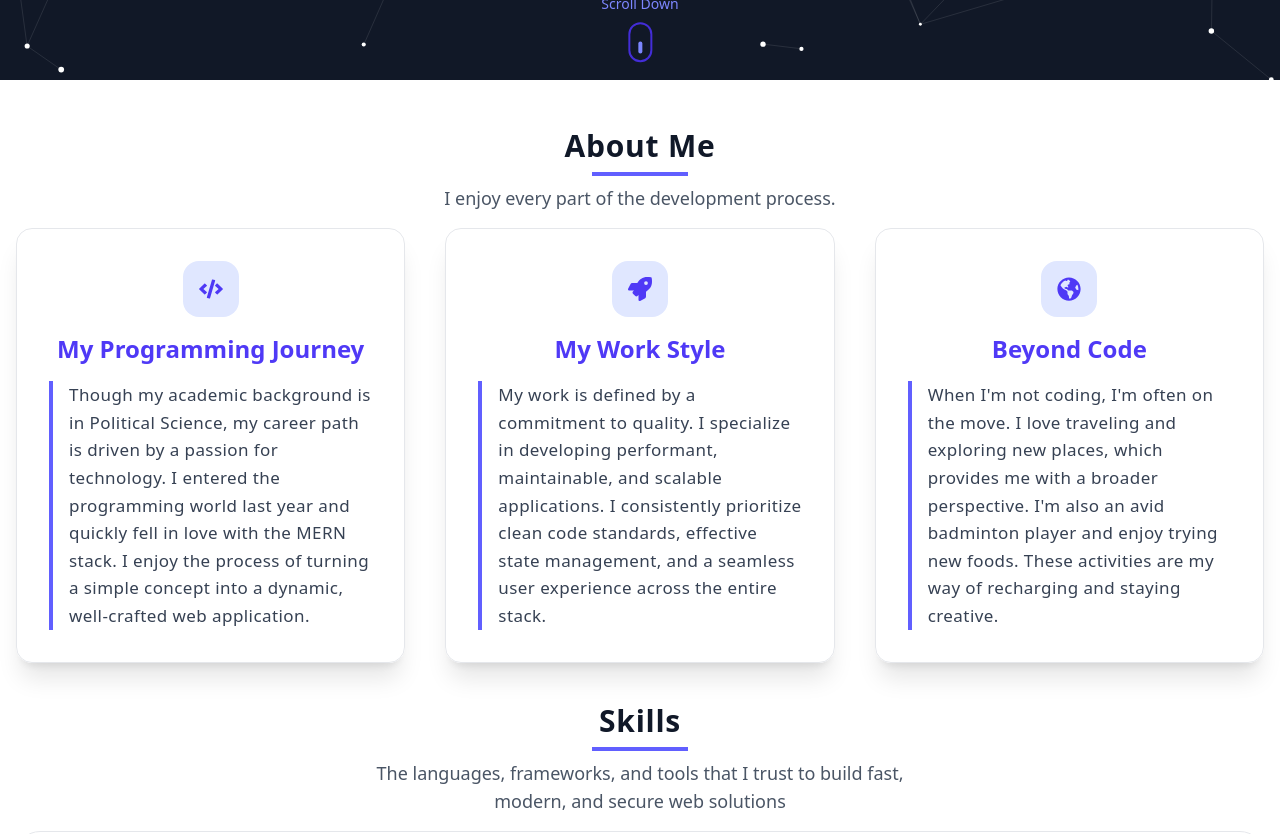
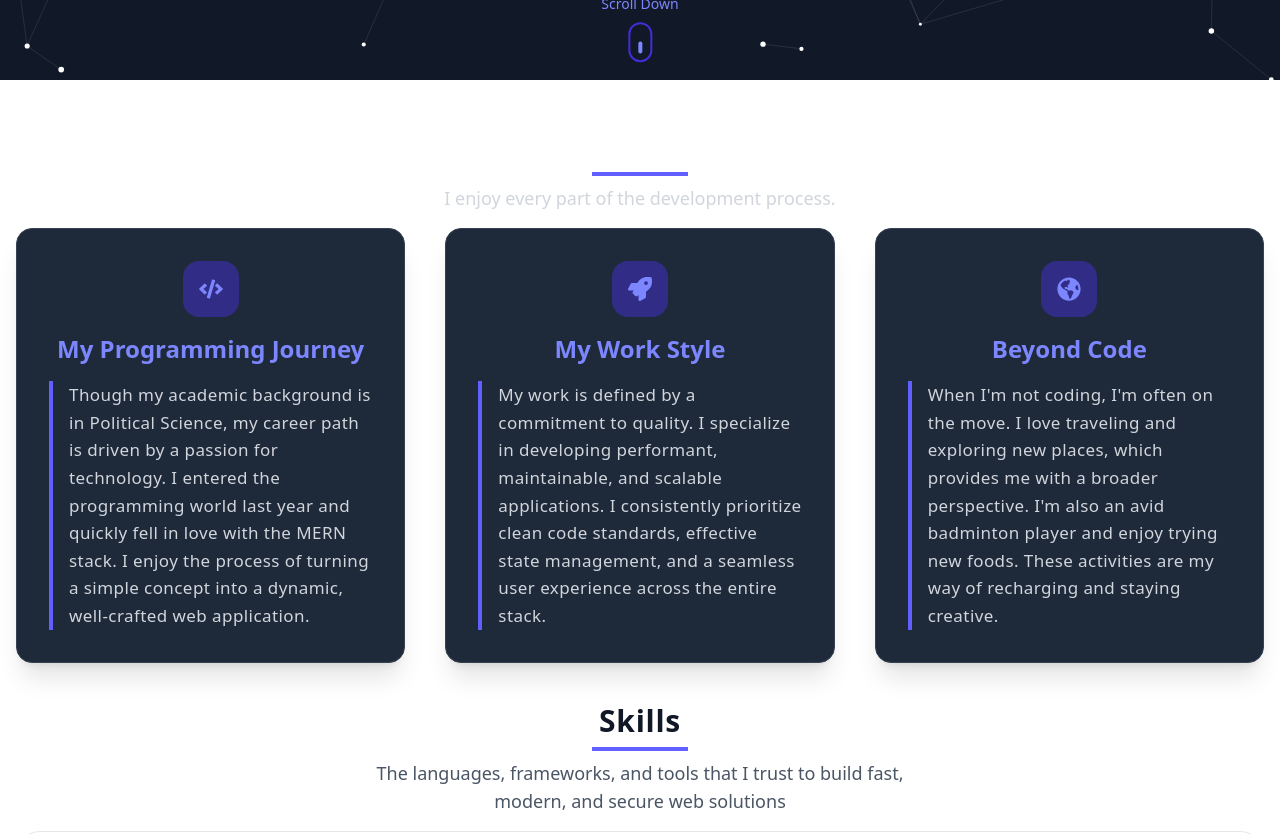
Before and after one commit to SohanurRahman007/my-portfolio-website, a React (Vite) app: page / in a window 1280 px wide. Shown: the part 720-1554 px from the top of the page. Built offline with nearby package versions, Linux system fonts and the light colour scheme.

Commit message:
update about section

```diff
--- a/src/components/About.jsx
+++ b/src/components/About.jsx
@@ -25,11 +25,11 @@ const cardData = [
 const About = () => {
   return (
     <section id="about" className="pt-10 px-4">
-      <h2 className="text-2xl md:text-3xl font-extrabold text-center mb-2 text-gray-900 dark:text-white tracking-wide">
+      <h2 className="text-2xl md:text-3xl font-extrabold text-center mb-2 text-white tracking-wide">
         About Me
       </h2>
       <div className="w-24 h-1 bg-indigo-500 mx-auto mt-2"></div>
-      <p className="text-gray-600 dark:text-gray-300 mt-2 text-lg max-w-xl mx-auto text-center">
+      <p className="text-gray-300 mt-2 text-lg max-w-xl mx-auto text-center">
         I enjoy every part of the development process.
       </p>
       <div className="max-w-7xl mt-4 mx-auto grid grid-cols-1 md:grid-cols-2 lg:grid-cols-3 gap-10">
@@ -48,7 +48,7 @@ const About = () => {
               y: -5,
               transition: { duration: 0.3 },
             }}
-            className="card card-compact bg-base-100 dark:bg-gray-800 shadow-xl hover:shadow-2xl transition-all duration-300 ease-in-out min-h-[250px] rounded-2xl border border-gray-200 dark:border-gray-700 group"
+            className="card card-compact bg-gray-800 shadow-xl hover:shadow-2xl transition-all duration-300 ease-in-out min-h-[250px] rounded-2xl border border-gray-700 group"
           >
             <div className="card-body flex flex-col justify-center px-8 py-8 text-center">
               {/* Icon with animation */}
@@ -56,15 +56,15 @@ const About = () => {
                 initial={{ scale: 0, rotate: -180 }}
                 whileInView={{ scale: 1, rotate: 0 }}
                 transition={{ delay: index * 0.2 + 0.3, type: "spring" }}
-                className="w-14 h-14 bg-indigo-100 dark:bg-indigo-900 rounded-2xl flex items-center justify-center mb-4 mx-auto group-hover:bg-indigo-500 transition-colors duration-300"
+                className="w-14 h-14 bg-indigo-900 rounded-2xl flex items-center justify-center mb-4 mx-auto group-hover:bg-indigo-500 transition-colors duration-300"
               >
-                <Icon className="text-2xl text-indigo-600 dark:text-indigo-400 group-hover:text-white transition-colors duration-300" />
+                <Icon className="text-2xl text-indigo-400 group-hover:text-white transition-colors duration-300" />
               </motion.div>
 
-              <h3 className="text-2xl font-bold text-indigo-600 dark:text-indigo-400 mb-4">
+              <h3 className="text-2xl font-bold text-indigo-400 mb-4">
                 {title}
               </h3>
-              <p className="text-[17px] leading-relaxed text-gray-700 dark:text-gray-300 tracking-wide">
+              <p className="text-[17px] leading-relaxed text-gray-300 tracking-wide">
                 <span className="inline-block border-l-4 border-indigo-500 pl-4 text-left">
                   {content}
                 </span>
```
